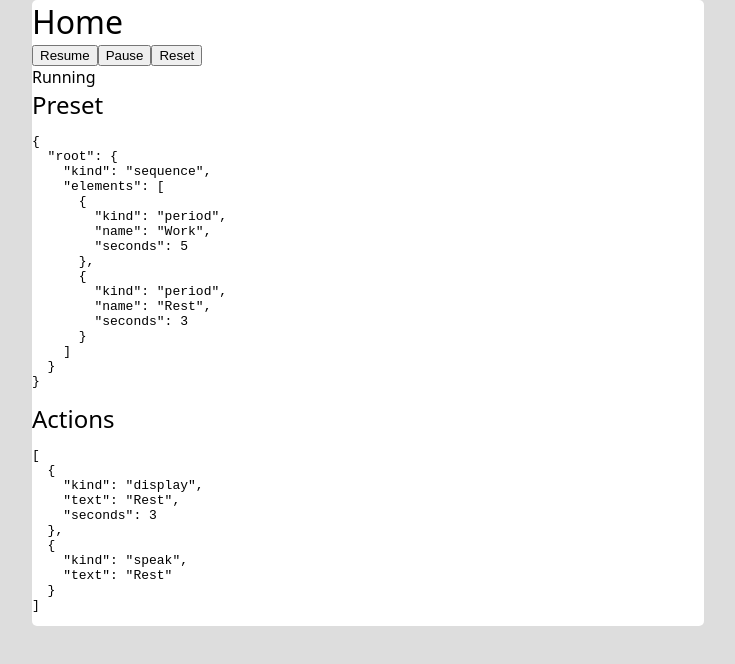
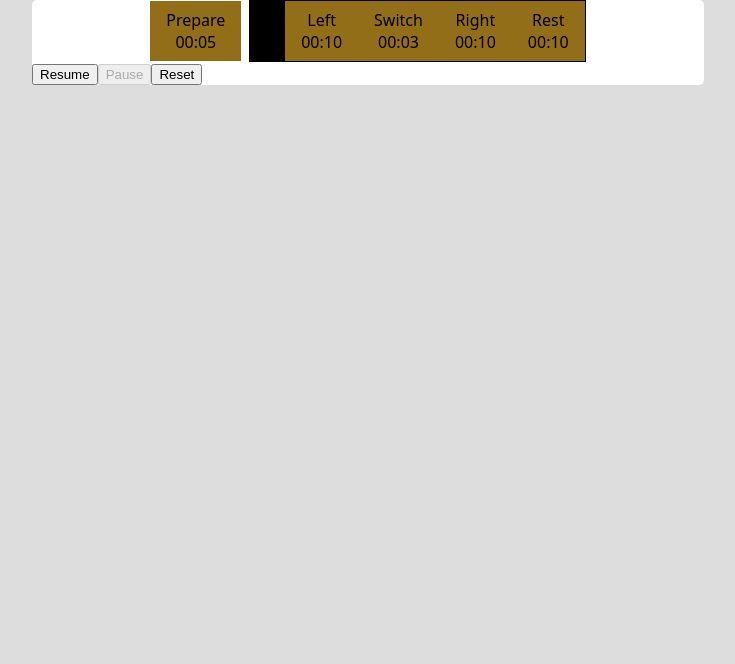
Before and after one commit to Garciat/programmable-timer-app, a React (Vite) app: page / in a window 1280 px wide. Shown: the top 664 px of the page, without its empty margins (272-1007 px from the left). Built offline with nearby package versions, Linux system fonts and the light colour scheme.

Commit message:
basic timer player with sounds

```diff
--- a/src/app/actions.ts
+++ b/src/app/actions.ts
@@ -51,9 +51,16 @@ function actionsForPeriodAtRelativeTime(
   ];
 
   if (time === 0) {
-    actions.push({ kind: "speak", text: period.source.name });
+    actions.push({
+      kind: "speak",
+      id: crypto.randomUUID(),
+      text: period.source.name,
+    });
   } else if (remainingTime <= 3) {
-    actions.push({ kind: "beep" });
+    actions.push({
+      kind: "beep",
+      id: crypto.randomUUID(),
+    });
   }
 
   return actions;
--- a/src/app/types.ts
+++ b/src/app/types.ts
@@ -56,11 +56,13 @@ export type PlayerAction =
 
 export interface PlayerSpeak {
   kind: "speak";
+  id: string;
   text: string;
 }
 
 export interface PlayerBeep {
   kind: "beep";
+  id: string;
 }
 
 export interface PlayerDisplay {
--- /dev/null
+++ b/src/components/PresetDisplay.css
@@ -0,0 +1,32 @@
+.preset-display {
+  display: flex;
+  align-items: center;
+  justify-content: center;
+  gap: 0.5rem;
+}
+
+.loop-display {
+  display: flex;
+  align-items: stretch;
+  justify-content: flex-start;
+
+  border: 1px solid black;
+}
+.loop-display > header {
+  display: flex;
+  align-items: center;
+  justify-content: center;
+
+  padding: 0.25rem;
+  background-color: black;
+}
+
+.period-display {
+  display: flex;
+  flex-direction: column;
+  align-items: center;
+  justify-content: center;
+
+  padding: 0.5rem 1rem;
+  background-color: #926e19;
+}
--- /dev/null
+++ b/src/components/PresetDisplay.tsx
@@ -0,0 +1,79 @@
+import {
+  TimerElement,
+  TimerLoop,
+  TimerPeriod,
+  TimerPreset,
+  TimerSequence,
+} from "../app/types.ts";
+
+import "./PresetDisplay.css";
+
+export function PresetDisplay(props: { preset: TimerPreset }) {
+  const { preset } = props;
+
+  return (
+    <div className="preset-display">
+      <TimerDisplay timer={preset.root} />
+    </div>
+  );
+}
+
+function TimerDisplay(props: { timer: TimerElement }) {
+  const { timer } = props;
+
+  switch (timer.kind) {
+    case "sequence":
+      return <SequenceDisplay sequence={timer} />;
+    case "loop":
+      return <LoopDisplay loop={timer} />;
+    case "period":
+      return <PeriodDisplay period={timer} />;
+  }
+}
+
+function SequenceDisplay(props: { sequence: TimerSequence }) {
+  const { sequence } = props;
+
+  return (
+    <>
+      {sequence.elements.map((element, index) => (
+        <TimerDisplay key={index} timer={element} />
+      ))}
+    </>
+  );
+}
+
+function LoopDisplay(props: { loop: TimerLoop }) {
+  const { loop } = props;
+
+  return (
+    <div className="loop-display">
+      <header>{`${loop.count}x`}</header>
+      <TimerDisplay timer={loop.element} />
+    </div>
+  );
+}
+
+function PeriodDisplay(props: { period: TimerPeriod }) {
+  const { period } = props;
+
+  return (
+    <article className="period-display">
+      <header>{period.name}</header>
+      <footer>{formatSeconds(period.seconds)}</footer>
+    </article>
+  );
+}
+
+function formatSeconds(seconds: number): string {
+  const minutes = Math.floor(seconds / 60);
+  const remainingSeconds = seconds % 60;
+
+  const f = formatTimeComponent;
+
+  return `${f(minutes)}:${f(remainingSeconds)}`;
+}
+
+function formatTimeComponent(value: number): string {
+  return value.toString().padStart(2, "0");
+}
--- a/src/components/TimerPlayer.tsx
+++ b/src/components/TimerPlayer.tsx
@@ -1,6 +1,12 @@
-import { useCallback, useEffect, useMemo, useState } from "react";
+import {
+  useCallback,
+  useEffect,
+  useMemo, // @ts-types="react"
+  useRef,
+  useState,
+} from "react";
 
-import { TimerPreset } from "../app/types.ts";
+import { PlayerAction, TimerPreset } from "../app/types.ts";
 import { actionsAtTime } from "../app/actions.ts";
 import { flatten } from "../app/flatten.ts";
 
@@ -10,7 +16,7 @@ export interface TimerPlayerProps {
 
 export function TimerPlayer({ preset }: TimerPlayerProps) {
   const [time, setTime] = useState(0);
-  const [paused, setPaused] = useState(false);
+  const [paused, setPaused] = useState(true);
 
   const resumePlayer = useCallback(() => {
     setPaused(false);
@@ -22,6 +28,7 @@ export function TimerPlayer({ preset }: TimerPlayerProps) {
 
   const resetPlayer = useCallback(() => {
     setTime(0);
+    setPaused(true);
   }, []);
 
   const flat = useMemo(
@@ -34,25 +41,101 @@ export function TimerPlayer({ preset }: TimerPlayerProps) {
     [flat, time],
   );
 
+  useEffect(() => {
+    setPaused((prev) => prev || done);
+  }, [done]);
+
   const running = !paused && !done;
 
   return (
     <>
       {running && <IntervalManager onTick={() => setTime((t) => t + 1)} />}
       <div>
-        <button type="button" onClick={() => resumePlayer()}>Resume</button>
-        <button type="button" onClick={() => pausePlayer()}>Pause</button>
+        <button type="button" disabled={running} onClick={() => resumePlayer()}>
+          Resume
+        </button>
+        <button type="button" disabled={!running} onClick={() => pausePlayer()}>
+          Pause
+        </button>
         <button type="button" onClick={() => resetPlayer()}>Reset</button>
       </div>
-      <div>
-        {running ? "Running" : paused ? "Paused" : "Done"}
-      </div>
-      <h2>Preset</h2>
-      <pre>{JSON.stringify(preset, null, 2)}</pre>
-      <h2>Actions</h2>
-      <pre>{JSON.stringify(actions, null, 2)}</pre>
+      {!paused && <ActionsRenderer actions={actions} />}
     </>
   );
+}
+
+function ActionsRenderer(props: { actions: PlayerAction[] }) {
+  const { actions } = props;
+
+  const elements = actions.map((action) => {
+    switch (action.kind) {
+      case "speak":
+        return <SpeakActionRenderer key={action.id} text={action.text} />;
+      case "beep":
+        return <BeepActionRenderer key={action.id} />;
+      case "display":
+        return (
+          <DisplayActionRenderer
+            key={action.seconds}
+            seconds={action.seconds}
+            text={action.text}
+          />
+        );
+      case "finished":
+        return <FinishedActionRenderer key={action.kind} />;
+    }
+  });
+
+  return <>{elements}</>;
+}
+
+function SpeakActionRenderer(props: { text: string }) {
+  const utterance = new SpeechSynthesisUtterance();
+
+  useEffect(() => {
+    if (!speechSynthesis.speaking) {
+      utterance.text = props.text;
+      speechSynthesis.speak(utterance);
+    }
+  }, [props.text]);
+
+  return null;
+}
+
+function BeepActionRenderer() {
+  const context = useRef<AudioContext | null>(null);
+
+  useEffect(() => {
+    if (!context.current) {
+      context.current = new AudioContext();
+      const oscillator = context.current.createOscillator();
+      oscillator.frequency.value = 440;
+      oscillator.connect(context.current.destination);
+      oscillator.start();
+    }
+    setTimeout(() => {
+      context.current?.close();
+      context.current = null;
+    }, 200);
+    return () => {
+      context.current?.close();
+      context.current = null;
+    };
+  }, []);
+
+  return null;
+}
+
+function DisplayActionRenderer(props: { seconds: number; text: string }) {
+  return (
+    <div>
+      <strong>{props.text}</strong> {props.seconds}
+    </div>
+  );
+}
+
+function FinishedActionRenderer() {
+  return <div>Finished</div>;
 }
 
 function IntervalManager(props: { onTick: () => void }) {
--- a/src/pages/HomePage.tsx
+++ b/src/pages/HomePage.tsx
@@ -1,5 +1,6 @@
 import { TimerPreset } from "../app/types.ts";
 import { BaseLayout } from "../components/BaseLayout.tsx";
+import { PresetDisplay } from "../components/PresetDisplay.tsx";
 import { TimerPlayer } from "../components/TimerPlayer.tsx";
 
 export function HomePage() {
@@ -9,13 +10,37 @@ export function HomePage() {
       elements: [
         {
           kind: "period",
-          name: "Work",
+          name: "Prepare",
           seconds: 5,
         },
         {
-          kind: "period",
-          name: "Rest",
-          seconds: 3,
+          kind: "loop",
+          count: 10,
+          element: {
+            kind: "sequence",
+            elements: [
+              {
+                kind: "period",
+                name: "Left",
+                seconds: 10,
+              },
+              {
+                kind: "period",
+                name: "Switch",
+                seconds: 3,
+              },
+              {
+                kind: "period",
+                name: "Right",
+                seconds: 10,
+              },
+              {
+                kind: "period",
+                name: "Rest",
+                seconds: 10,
+              },
+            ],
+          },
         },
       ],
     },
@@ -23,7 +48,7 @@ export function HomePage() {
 
   return (
     <BaseLayout>
-      <h1>Home</h1>
+      <PresetDisplay preset={preset} />
       <TimerPlayer preset={preset} />
     </BaseLayout>
   );
```
